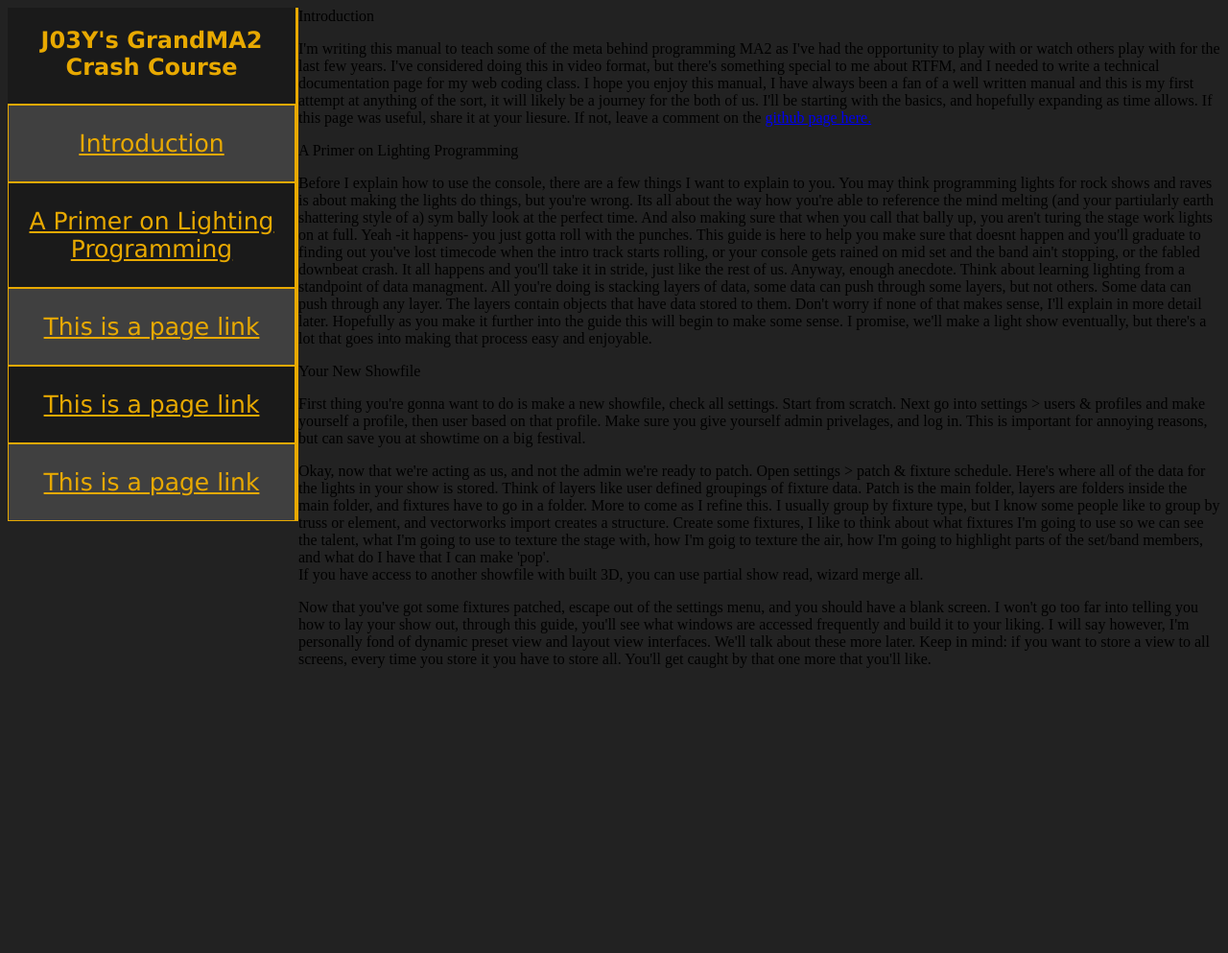
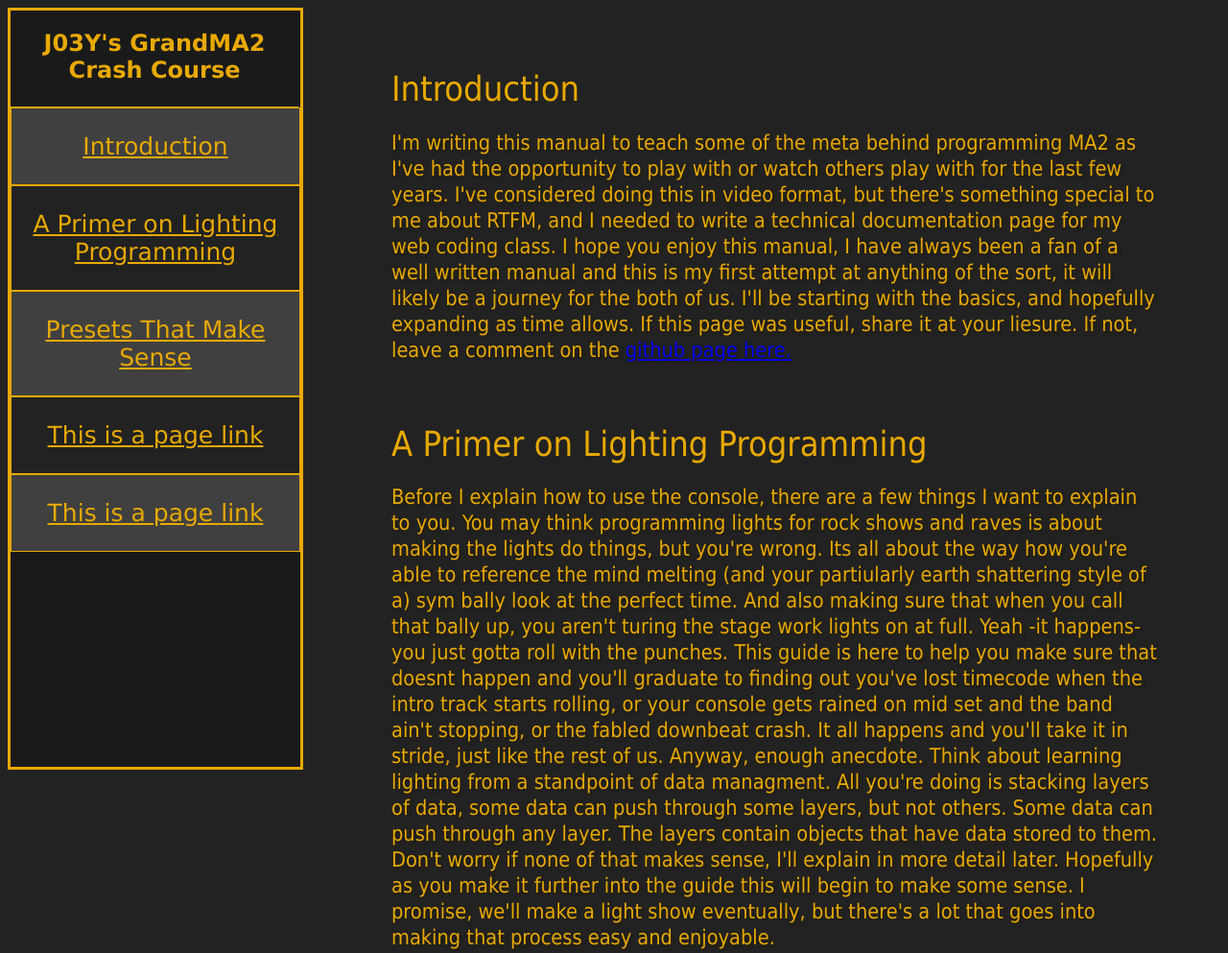
Before and after one commit to UnbannableGT/FCC_ReactiveWebProjects, a plain HTML site: page ConsoleCrashCourse/consoleCrashCourse.html in a window 1280 px wide. Shown: the top 993 px of the page at 96% size. Before the commit the page ends 800 px from the top, so only its background shows below. Drawn offline with Linux system fonts and the light colour scheme.

Commit message:
section formatting mostly finished

```diff
--- a/ConsoleCrashCourse/consoleCrashCourse.css
+++ b/ConsoleCrashCourse/consoleCrashCourse.css
@@ -1,8 +1,8 @@
 
 body {
+    height: 100px;
     background-color: #222222;
     display: flex;
-    height: 100%;
 }
 nav.navbar {
     background-color: #1a1a1a;
@@ -11,8 +11,9 @@
     text-align: center;
     display: flex;
     flex-direction: column;
-    border-right: 3px solid #e8a901;
-    height: 100%;
+    border: 3px solid #e8a901;
+    height: 98.5%;
+    position: fixed;
 }
 header.navbar {
     width: 300px;
@@ -21,6 +22,7 @@
     border-bottom: 1px solid #e8a901;
 }
 a.nav-link {
+    width: 300px;
     padding: 1em 0 1em 0;
     color: #e8a901;
     border: 1px solid #e8a901;
@@ -30,14 +32,23 @@
     background-color: #404040;
 }
 a.nav-link.even {
-    background-color: #1a1a1a;
+    background-color: #222222;
 }
 .main-section {
-
+    font-family: tahoma, arial, helvetica;
 }
 section.main-section {
-
+    margin: 4em;
+    margin-left: 25em;
 }
 header.main-section {
-
+    font-style: bold;
+    font-size: 2.25em;
+    color: #e8a901;
 }
+p.main-section {
+    font-size: 1.35em;
+    color: #e8a901;
+    line-height: 1.25em;
+    text-shadow: 2px 2px 3px rgb(36, 30, 20);
+}
--- a/ConsoleCrashCourse/consoleCrashCourse.html
+++ b/ConsoleCrashCourse/consoleCrashCourse.html
@@ -15,7 +15,7 @@
             </header>
             <a class="nav-link odd" href="#Introduction">Introduction</a>
             <a class="nav-link even" href="#A_Primer_on_Lighting_Programming">A Primer on Lighting Programming</a>
-            <a class="nav-link odd" href="#">This is a page link</a>
+            <a class="nav-link odd" href="#Presets_That_Make_Sense">Presets That Make Sense</a>
             <a class="nav-link even" href="#">This is a page link</a>
             <a class="nav-link odd" href="#">This is a page link</a>
         </nav>
@@ -27,7 +27,7 @@
 
                 <header class="main-section">Introduction</header>
 
-                <p>
+                <p class="main-section">
                     I'm writing this manual to teach some of the meta behind programming MA2 as I've had the opportunity to
                     play with or watch others play with for the last few years. I've considered doing this in video format,
                     but there's something special to me about RTFM, and I needed to write a technical documentation page for
@@ -86,6 +86,27 @@
                 </p>
             </section>
 
+
+            <section class="main-section">
+
+                <header class="main-section">Presets that Make Sense</header>
+
+                <p class="main-section">
+                    Presets are the most fundamental data type in MA. They're the bottom level of of the data stack. Any time you're referencing data to send to a light, it should be
+                    through a preset. Most lights have many parameters like Dimmer, Pan, Tilt, Color, etc. Groups of parameters are called attributes, you should have 6 or so depending on
+                    what you've got patched. Tap in the top left corner of the screen to make a window. Find the Dynamic window under the presets tab. Pick it. Drag the bottom right corner of the screen
+                    resize the widow to half of the screen size. I personally like landscape windows, but I know some are fond of the portrait. Find your flow. Tap in the shaded cell with the
+                    orange ball, but not on the orange ball, and drag to move your window around. Tap in the top left corner of your empty space and create a group window from the pools tab.
+                    Press the -store- key, and store it in one of empty cells in the bar on the right side of your screen. Most of your views will go here.
+                </p>
+            </section>
+
+
+            <section class="main-section">
+
+                <header class="main-section">The Executor Layer</header>
+            </section>
+
         </main>
     </body>
 </html>
```
